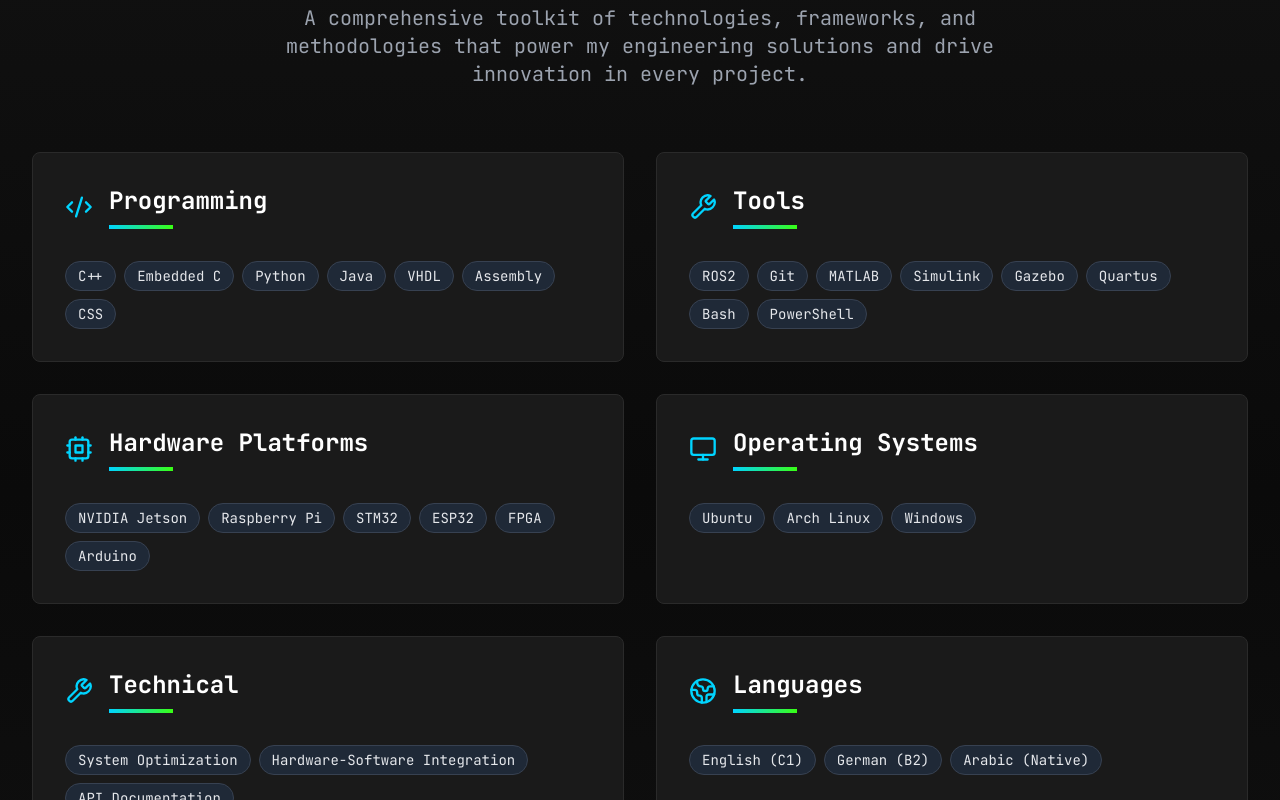
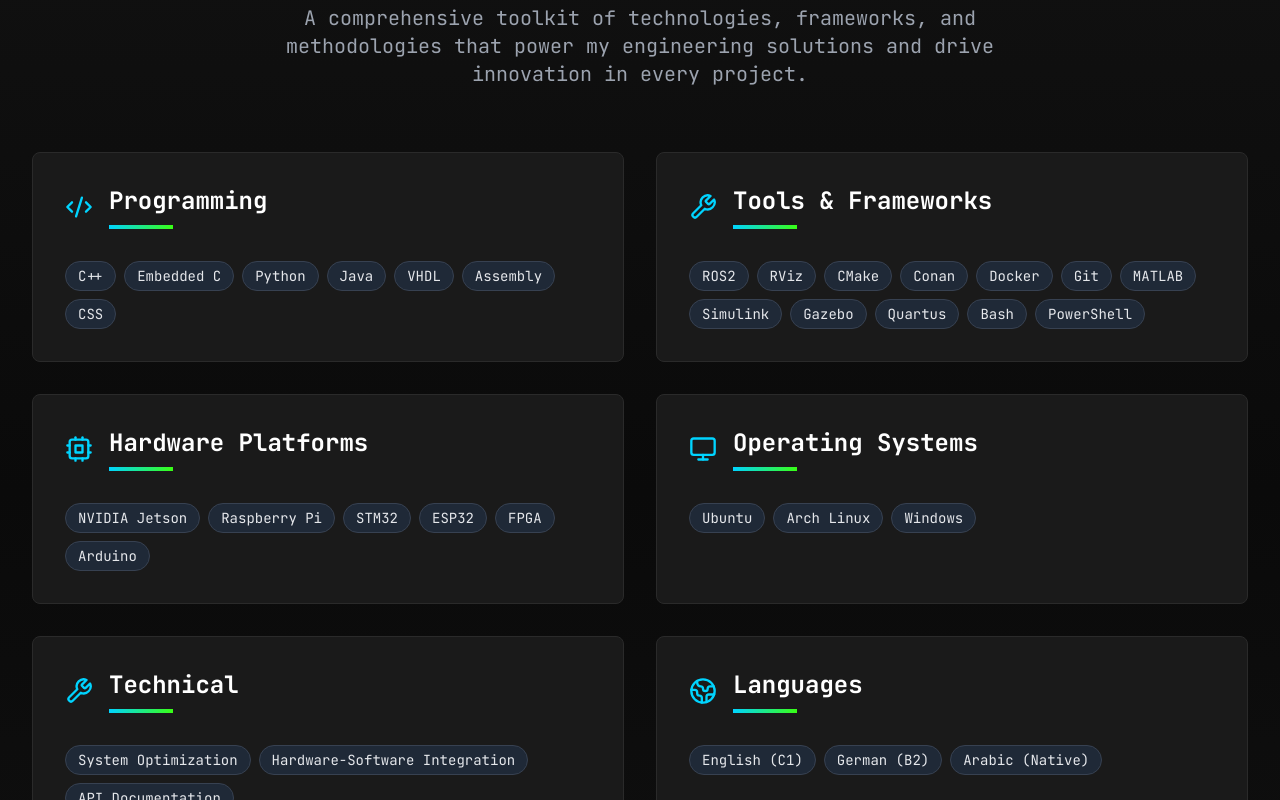
Before and after one commit to Mohammed-Azab/myportfolio, a React (Vite) app: page / in a window 1280 px wide. Shown: the part 11200-12000 px from the top of the page. Built offline with nearby package versions, Linux system fonts and the light colour scheme.

Commit message:
feat(skills): add RViz, CMake, Conan, Docker to Tools & Frameworks (exclude VS Code as requested)

```diff
--- a/src/components/Skills.jsx
+++ b/src/components/Skills.jsx
@@ -12,17 +12,45 @@
     {
       title: "Programming",
       Icon: Code2,
-      skills: ["C++", "Embedded C", "Python", "Java", "VHDL", "Assembly", "CSS"],
+      skills: [
+        "C++",
+        "Embedded C",
+        "Python",
+        "Java",
+        "VHDL",
+        "Assembly",
+        "CSS",
+      ],
     },
     {
-      title: "Tools",
+      title: "Tools & Frameworks",
       Icon: Wrench,
-      skills: ["ROS2", "Git", "MATLAB", "Simulink", "Gazebo", "Quartus", "Bash", "PowerShell"],
+      skills: [
+        "ROS2",
+        "RViz",
+        "CMake",
+        "Conan",
+        "Docker",
+        "Git",
+        "MATLAB",
+        "Simulink",
+        "Gazebo",
+        "Quartus",
+        "Bash",
+        "PowerShell",
+      ],
     },
     {
       title: "Hardware Platforms",
       Icon: Cpu,
-      skills: ["NVIDIA Jetson", "Raspberry Pi", "STM32", "ESP32", "FPGA", "Arduino"],
+      skills: [
+        "NVIDIA Jetson",
+        "Raspberry Pi",
+        "STM32",
+        "ESP32",
+        "FPGA",
+        "Arduino",
+      ],
     },
     {
       title: "Operating Systems",
@@ -32,7 +60,11 @@
     {
       title: "Technical",
       Icon: Wrench,
-      skills: ["System Optimization", "Hardware-Software Integration", "API Documentation"],
+      skills: [
+        "System Optimization",
+        "Hardware-Software Integration",
+        "API Documentation",
+      ],
     },
     {
       title: "Languages",
@@ -42,7 +74,12 @@
     {
       title: "Interpersonal",
       Icon: Users,
-      skills: ["Leadership", "Communication", "Public Speaking", "Time Management"],
+      skills: [
+        "Leadership",
+        "Communication",
+        "Public Speaking",
+        "Time Management",
+      ],
     },
   ];
 
```
